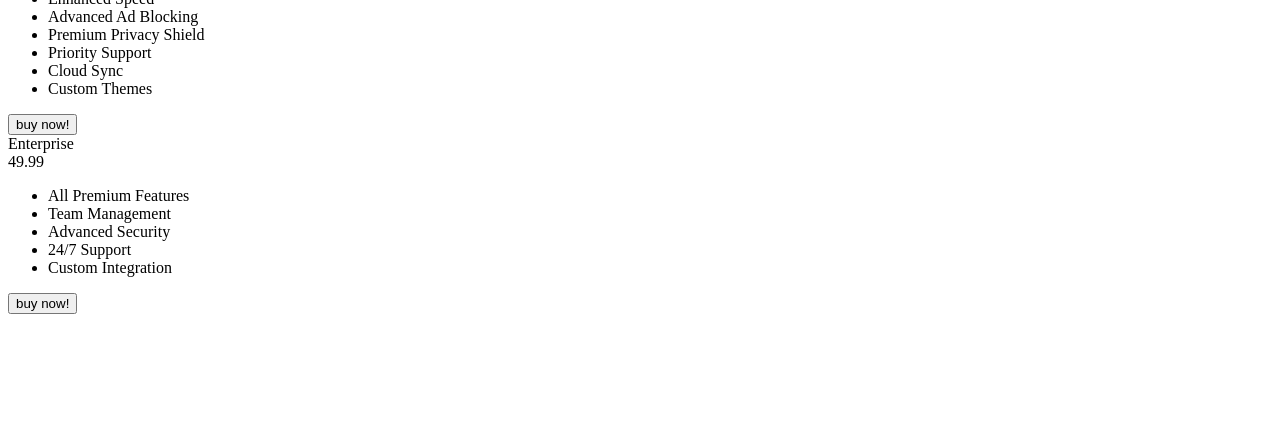
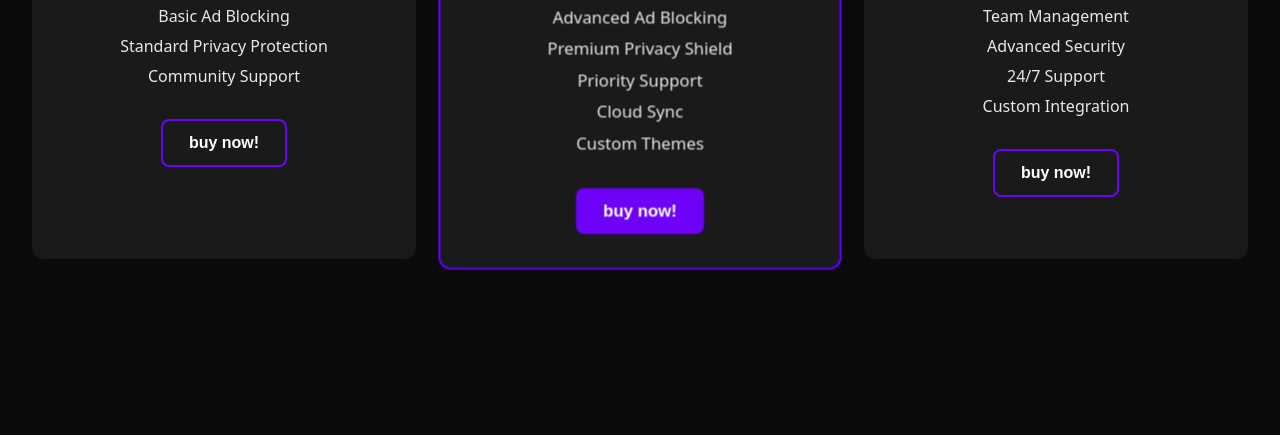
Before and after one commit to 321EZ123/comet-v1, a plain HTML site: page subscription.html in a window 1280 px wide. Shown: the part 365-800 px from the top of the page. Drawn offline with Linux system fonts and the light colour scheme.

Commit message:
Update subscription.html

```diff
--- a/subscription.html
+++ b/subscription.html
@@ -4,7 +4,7 @@
   <meta charset="UTF-8">
   <meta name="viewport" content="width=device-width, initial-scale=1.0">
   <title>Comet</title>
-  <link rel="stylesheet" href="styles.css">
+  <link rel="stylesheet" href="style1.css">
 </head>
 <body>
   <nav class="navbar">
```
